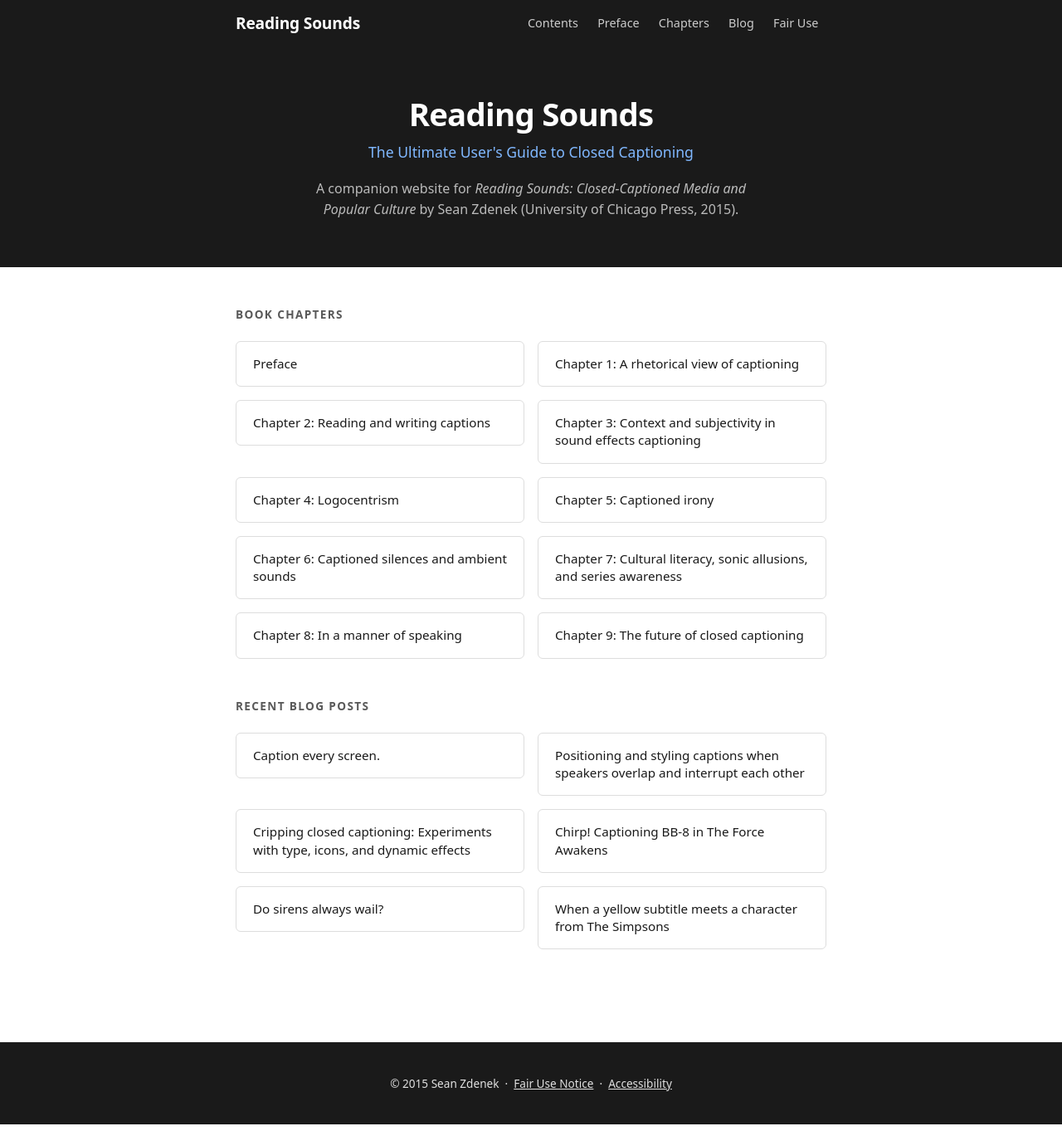
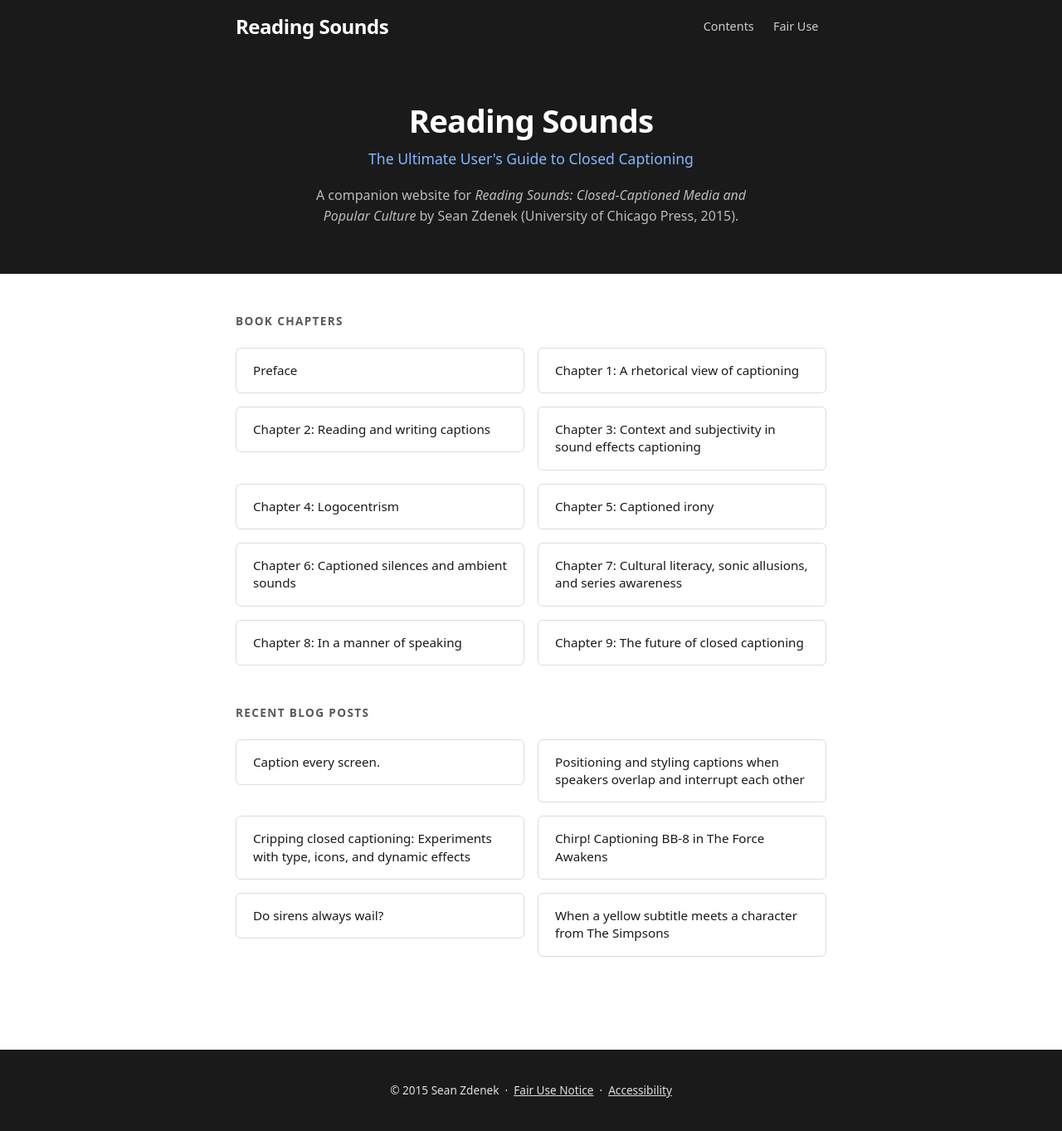
Before and after one commit to szdenek/readingsounds-site, a Jekyll site: the page built from index.html, in a window 1280 px wide and 1363 px high. Shown: the whole window at 83% size. Built offline with Jekyll 4.4.1, drawn with Linux system fonts in a browser that asks for light colours.

Commit message:
Simplify nav bar: two links only, larger site title
- Remove Preface, Chapters, Blog links from header nav
- Keep Contents and Fair Use
- Increase site title: 1.2rem → 1.5rem, weight 600 → 700, tighter tracking

Co-Authored-By: Claude Sonnet 4.6 <noreply@anthropic.com>

```diff
--- a/_layouts/default.html
+++ b/_layouts/default.html
@@ -16,9 +16,6 @@
       <a class="site-title" href="{{ '/' | relative_url }}">{{ site.title }}</a>
       <nav class="site-nav" aria-label="Main navigation">
         <a href="{{ '/book-contents/' | relative_url }}">Contents</a>
-        <a href="{{ '/preface/' | relative_url }}">Preface</a>
-        <a href="{{ '/chapter1/' | relative_url }}">Chapters</a>
-        <a href="{{ '/blog/' | relative_url }}">Blog</a>
         <a href="{{ '/fair-use-notice/' | relative_url }}">Fair Use</a>
       </nav>
     </div>
--- a/assets/main.scss
+++ b/assets/main.scss
@@ -66,10 +66,10 @@ body {
 .site-title {
   color: #fff;
   font-family: $sans-stack;
-  font-size: 1.2rem;
-  font-weight: 600;
+  font-size: 1.5rem;
+  font-weight: 700;
   text-decoration: none;
-  letter-spacing: -0.01em;
+  letter-spacing: -0.02em;
 
   &:hover { color: #80b8ff; }
 }
```
